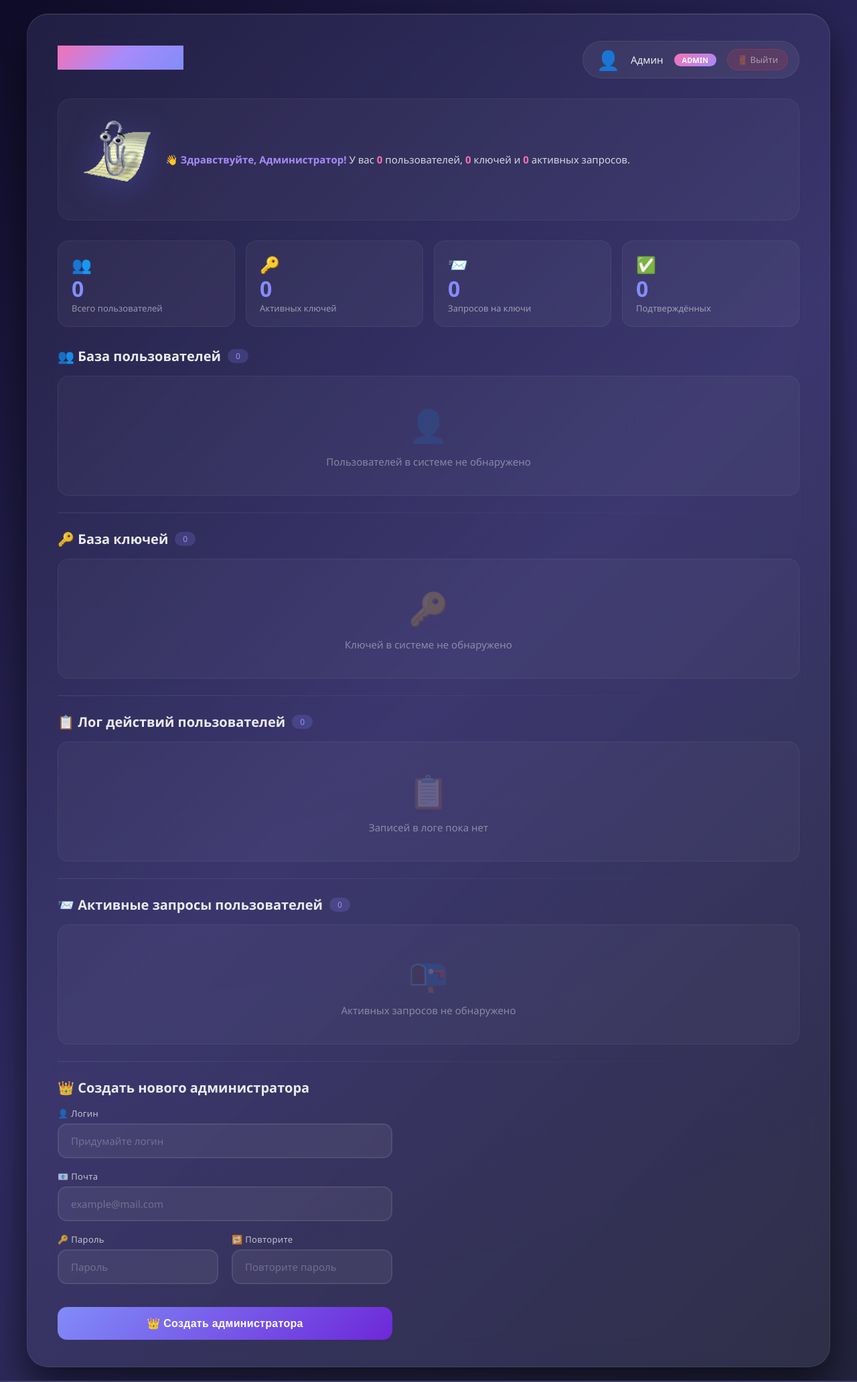
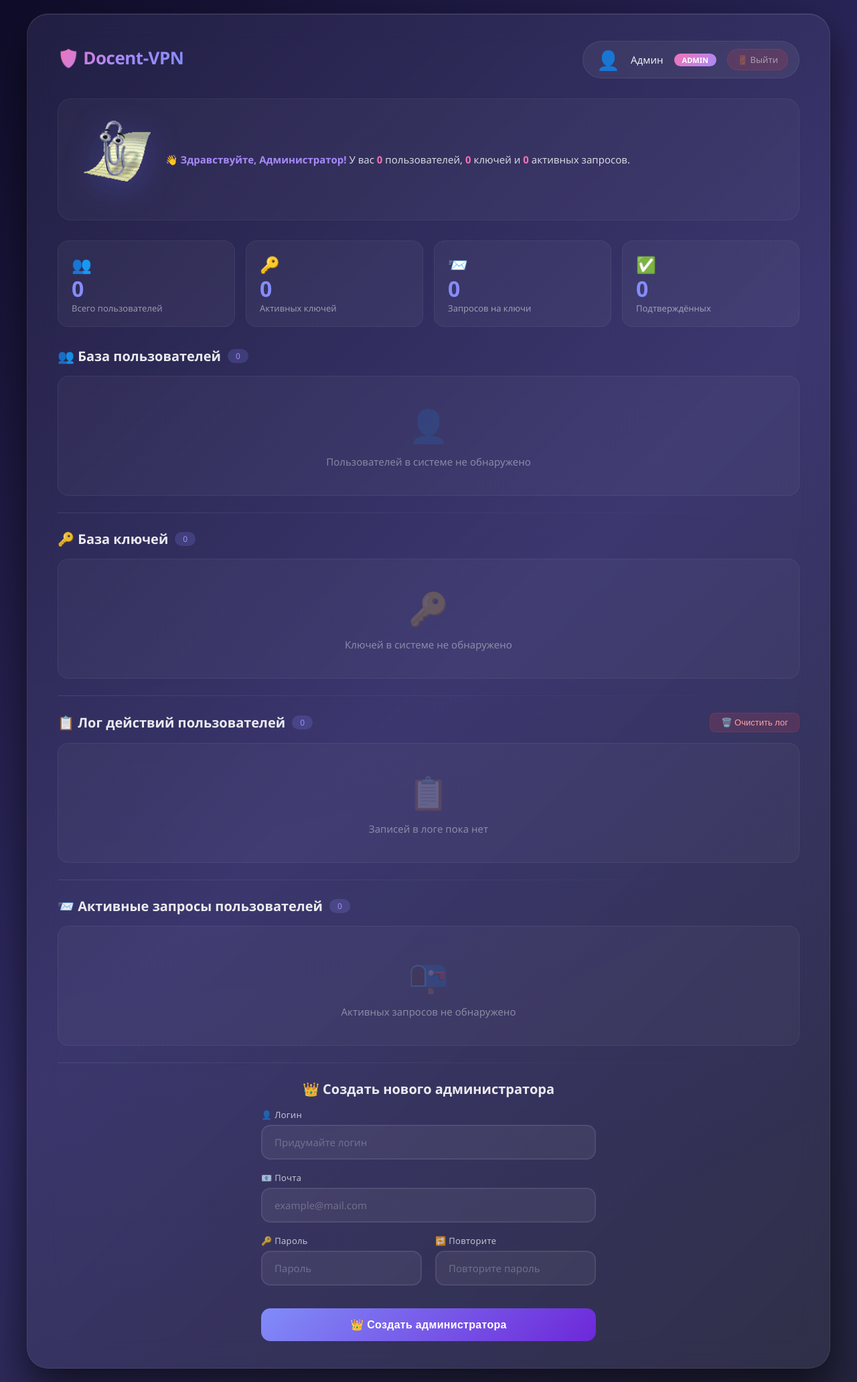
Before and after one commit to Docent681/docent-vpn, a Flask app: template backend/templates/admin_dashboard.html in a window 1280 px wide. Shown: the whole page at 67% size. Run offline with Flask 3, Linux system fonts and the light colour scheme; the template is opened without the code that fills it, so the values that code supplies are empty.

Commit message:
createadmin-centered, clear log, keys storage fix

```diff
--- a/backend/templates/admin_dashboard.html
+++ b/backend/templates/admin_dashboard.html
@@ -5,9 +5,19 @@
     .admin-container {
         max-width: 1200px;
     }
+
+    /* ===== ЦЕНТРИРОВАНИЕ ФОРМЫ ===== */
+    .admin-form-wrapper {
+        display: flex;
+        justify-content: center;
+        width: 100%;
+    }
+
     .admin-form {
         max-width: 500px;
+        width: 100%;
     }
+
     .request-form-inline .radio-group {
         display: flex;
         gap: 12px;
@@ -48,6 +58,71 @@
         display: flex;
         gap: 6px;
         flex-wrap: wrap;
+    }
+
+    /* ===== КЛЮЧИ В НЕСКОЛЬКО СТРОК ===== */
+    .key-cell {
+        display: flex;
+        align-items: flex-start;
+        gap: 8px;
+        max-width: 100%;
+    }
+
+    .key-multiline {
+        flex: 1;
+        word-break: break-all;
+        font-size: 12px;
+        font-family: 'Courier New', monospace;
+        background: rgba(255, 255, 255, 0.06);
+        padding: 6px 12px;
+        border-radius: 6px;
+        color: #c084fc;
+        line-height: 1.6;
+        min-width: 0;
+    }
+
+    @media (max-width: 600px) {
+        .key-multiline {
+            font-size: 10px;
+            padding: 4px 8px;
+        }
+    }
+
+    /* ===== ЗАГОЛОВОК НЕ ОБРЕЗАЕТСЯ ===== */
+    .brand-title.admin {
+        background: linear-gradient(135deg, #f472b6, #a78bfa, #818cf8);
+        -webkit-background-clip: text;
+        -webkit-text-fill-color: transparent;
+        background-clip: text;
+        display: inline-block;
+    }
+
+    /* ===== КНОПКА ОЧИСТКИ ЛОГА ===== */
+    .log-header {
+        display: flex;
+        justify-content: space-between;
+        align-items: center;
+        flex-wrap: wrap;
+        gap: 10px;
+        margin-bottom: 16px;
+    }
+
+    .btn-clear-log {
+        background: rgba(239, 68, 68, 0.15);
+        border: 1px solid rgba(239, 68, 68, 0.2);
+        color: #fca5a5;
+        padding: 6px 16px;
+        border-radius: 8px;
+        cursor: pointer;
+        font-size: 13px;
+        transition: all 0.3s ease;
+        font-weight: 500;
+        white-space: nowrap;
+    }
+
+    .btn-clear-log:hover {
+        background: rgba(239, 68, 68, 0.25);
+        transform: scale(1.02);
     }
 </style>
 {% endblock %}
@@ -197,10 +272,10 @@
         <table class="table">
             <thead>
                 <tr>
-                    <th>ID</th>
-                    <th>Имя ключа</th>
-                    <th>Ключ</th>
-                    <th>Владелец</th>
+                    <th style="width: 10%;">ID</th>
+                    <th style="width: 15%;">Имя ключа</th>
+                    <th style="width: 55%;">Ключ</th>
+                    <th style="width: 20%;">Владелец</th>
                     <th style="text-align: right;">Действие</th>
                 </tr>
             </thead>
@@ -209,12 +284,16 @@
                 <tr>
                     <td><code style="color: rgba(255,255,255,0.4);">#{{ key.id }}</code></td>
                     <td><strong style="color: #a78bfa;">{{ key.keyidentity }}</strong></td>
-                    <td><span class="key-name">{{ key.keyname }}</span></td>
+                    <td>
+                        <div class="key-cell">
+                            <span class="key-multiline">{{ key.keyname }}</span>
+                        </div>
+                    </td>
                     <td><strong style="color: #f472b6;">{{ key.username }}</strong></td>
                     <td style="text-align: right;">
                         <form action="{{ url_for('admin_delete_key') }}" method="POST" style="display: inline;">
                             <input type="hidden" name="key_id" value="{{ key.id }}">
-                            <button type="submit" class="btn-danger" onclick="return confirm('Удалить ключ {{ key.keyname }}?')">
+                            <button type="submit" class="btn-danger" onclick="return confirm('Удалить ключ {{ key.keyidentity }}?')">
                                 🗑️ Удалить
                             </button>
                         </form>
@@ -234,10 +313,17 @@
     <hr class="section-divider">
 
     <!-- LOGS TABLE -->
-<h2 class="section-title">
+    <div class="log-header">
+        <h2 class="section-title" style="margin-bottom: 0;">
             📋 Лог действий пользователей
             <span class="badge">{{ logs|length if logs else 0 }}</span>
         </h2>
+        <form action="{{ url_for('clear_log') }}" method="POST" style="display: inline;">
+            <button type="submit" class="btn-clear-log" onclick="return confirm('Очистить весь лог? Это действие нельзя отменить.')">
+                🗑️ Очистить лог
+            </button>
+        </form>
+    </div>
 
     <div class="table-wrapper">
         {% if logs %}
@@ -342,8 +428,12 @@
 
     <hr class="section-divider">
 
-    <!-- CREATE ADMIN -->
-    <h2 class="section-title">👑 Создать нового администратора</h2>
+    <!-- CREATE ADMIN (центрированная форма) -->
+    <div class="admin-form-wrapper">
+        <div>
+            <h2 class="section-title" style="text-align: center; justify-content: center;">
+                👑 Создать нового администратора
+            </h2>
 
             <form action="{{ url_for('create_new_admin') }}" method="POST" class="admin-form" id="createAdminForm">
                 <div class="form-group">
@@ -370,6 +460,8 @@
 
                 <button type="submit" class="btn-primary" id="createAdminBtn">👑 Создать администратора</button>
             </form>
+        </div>
+    </div>
 </div>
 
 <script>
@@ -433,6 +525,10 @@ document.addEventListener('DOMContentLoaded', function() {
         setTimeout(() => showSuccess('Ответ на запрос отправлен!'), 500);
     }
 
+    if (getUrlParam('log_cleared') === '1') {
+        setTimeout(() => showSuccess('Лог успешно очищен!'), 500);
+    }
+
     setClippyGif('hello');
 
     window.showAdminError = showError;
```
Also changed, not shown: backend/static/clippy/typing.gif (added). Lines whose indentation alone changed are shown as unchanged.
